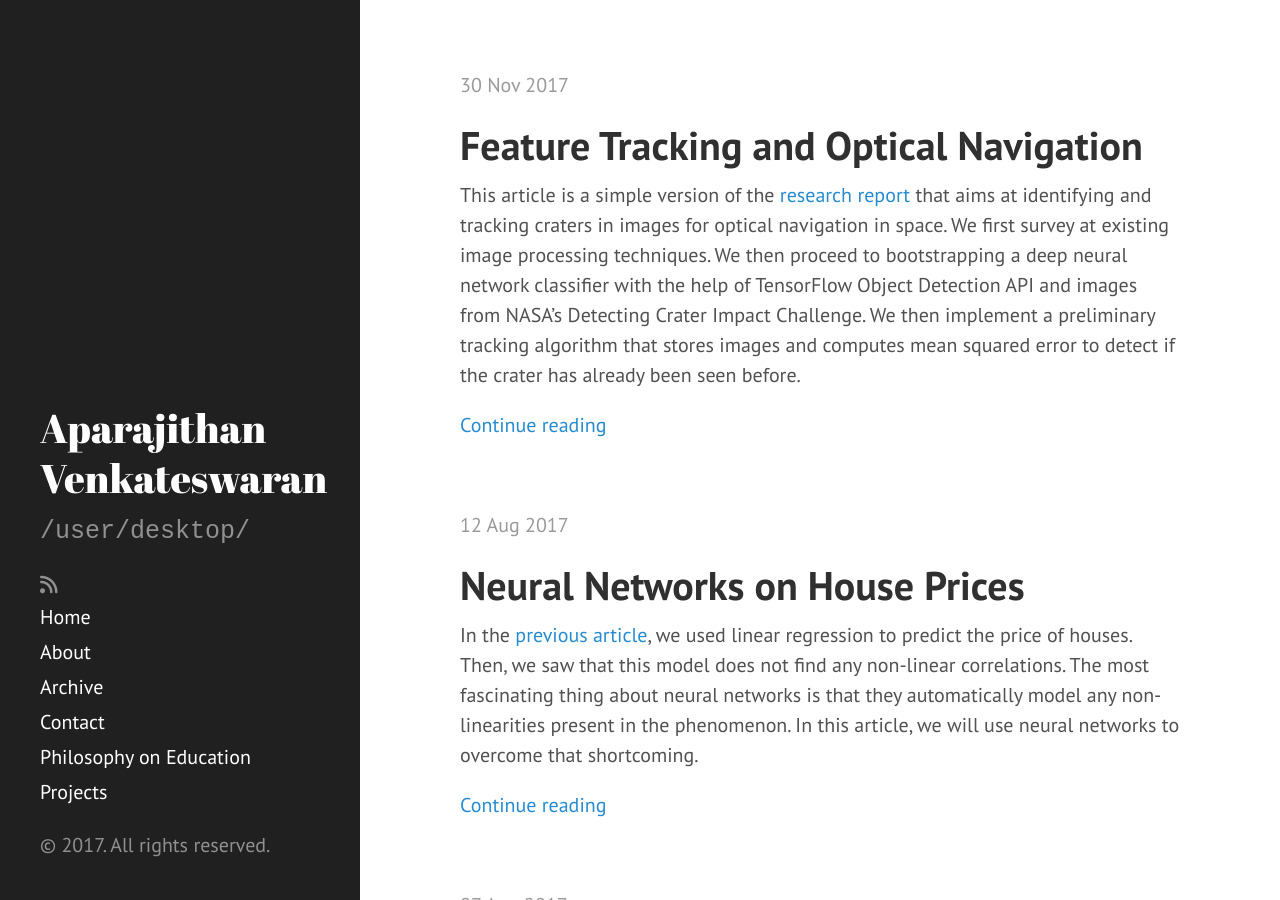
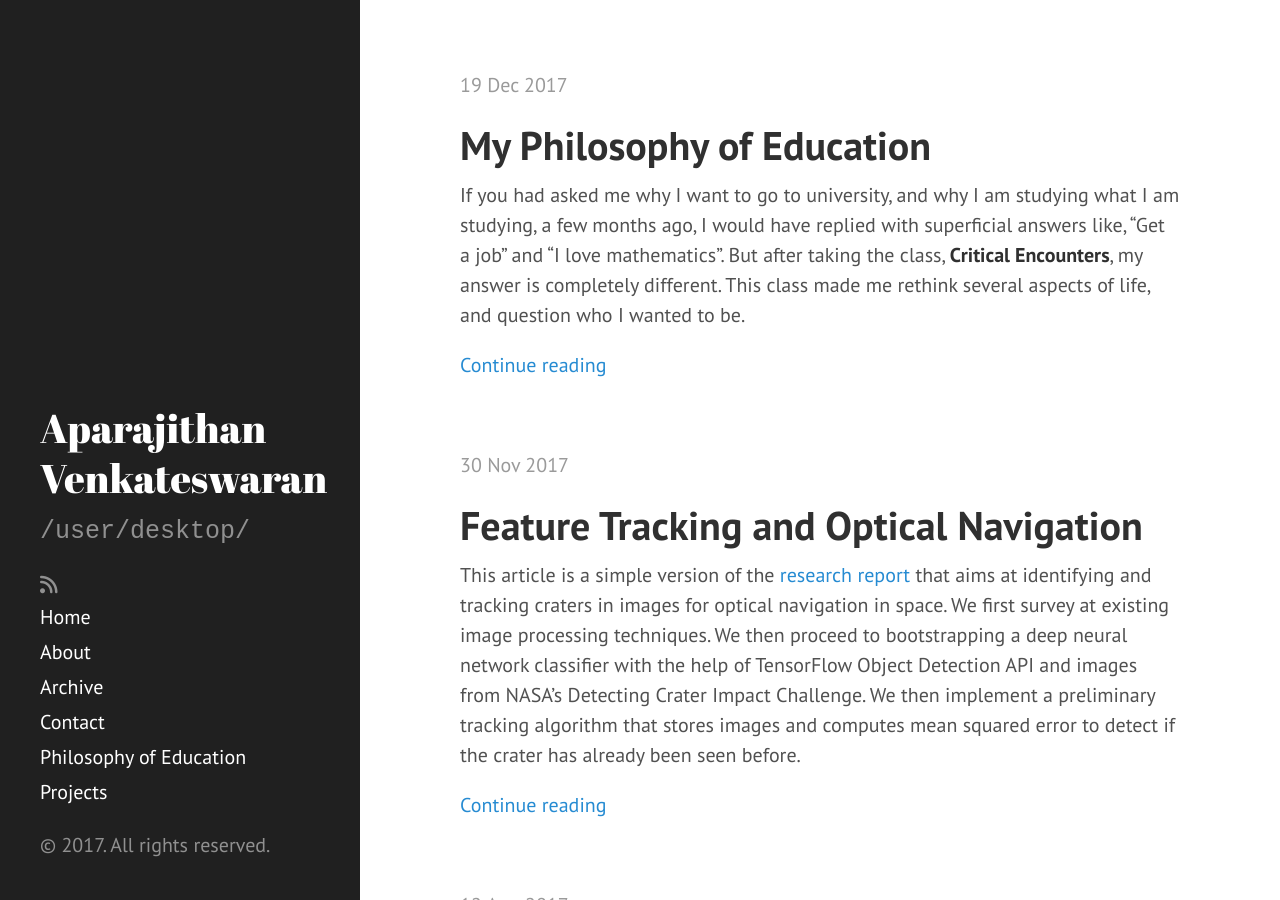
Before and after one commit to AparaV/aparavenkat.com, a Jekyll site: the page built from index.html, in a window 1280 px wide and 900 px high. Built offline with Jekyll 4.4.1, drawn with Linux system fonts in a browser that asks for light colours; nearby versions of some CDN libraries; the list of posts is cut into pages by our own code; some of the changed lines change nothing that is shown; some of the changed text lies outside the part shown.

Commit message:
New post on my philosophy of education :tada:

```diff
--- /dev/null
+++ b/_posts/2017-12-19-philosophy-of-education.md
@@ -0,0 +1,26 @@
+---
+layout: post
+title: My Philosophy of Education
+description: What do I want from university education? How do I want to approach it? What is its purpose in my life?
+comments: true
+---
+
+If you had asked me why I want to go to university, and why I am studying what I am studying, a few months ago, I would have replied with superficial answers like, "Get a job" and  "I love mathematics". But after taking the class, **Critical Encounters**, my answer is completely different. This class made me rethink several aspects of life, and question who I wanted to be.
+<!--excerpt_ends-->
+One of the final assignments for this class was to give _my_ statement on the philosophy of education. Here is the prompt for the assignment:
+
+> _What do you want from university education? How do you want to approach it? What is its purpose in your life?_
+
+And this was my response.
+
+<hr>
+
+At the crux, education is a very simple notion. Who is educated know that they know nothing. And I want my university education to be an embodiment of that idea. I want to be challenged every day, and every moment - I want to be constantly reminded that the only thing I can ever know for sure is that I know nothing. I want my education to equip me with the tools necessary to wrestle with the thought that I will forever remain this way. And through these challenges, I want to identify, and maybe invent, myself. Finally, I want my education to allow me to make my own choices - not those defined by the society - with the newfound perception of myself. As Merton says, "[...] to identify who it is that chooses".
+
+I want to approach my education from three different avenues - curiosity, skepticism, and suspension of disbelief. Though they are conflicting at a superficial level, I think they reflect the idea that "_Knowing that I know nothing_" is the essence of education. Firstly, I want to approach education with curiosity, a yearning to know more about everything. Only with this constant dissatisfaction of what I know right now can I ever truly learn that I know nothing. Next, I want to approach everything that my curious mind wants to know with a degree of skepticism. The fact that I know nothing should make me question whether the source of this new idea, be it a book or a lecturer, knows anything. Doubting and questioning everything is the key to understanding that we all know nothing. Finally, I want to approach education by suspending disbelief. Sometimes, perhaps to prevent the elusive case of Ivan Illych-ism, it is better to suspend your rationality, and believe something surreal for the sake of it. For education to be complete, I think there are times when we need to temporarily give up logic and reason, and indulge in something completely preposterous for pure enjoyment and spontaneity. Approaching education from these contrasting paths is a great challenge by itself. And I think that this is the way to identify myself.
+
+The purpose of education in my life, on an abstract level, is to be able to make my own learned choices, and have my own conscious opinions. Armed with these, I want to spread the same to my society. I want to help others to make their own learned choices, and have their own conscious opinions. I want to use the gift that is my education to help others. Concretely, this would be something, but not necessarily, along the lines of setting up a charity for those in need; bridging the scientific gap across the world and; coming up with technology that helps people with terminal illnesses like cancer. In short, with my education, I want to make a difference in others' lives.
+
+<hr>
+
+This made me really think about what is it I want from my university education. Now, that I have discovered why I truly want to be educated, I think it is of utmost importance that I never lose sight of this. I also think that it is important for others to know what I value the most in education. Due to those reasons, and others, I have made a permalink to my statement on the philosophy of education to me homepage. You can find the link on the navigation pane. And here you go - [Philosophy of Education](../../../../philosophy/)
--- a/philosophy.md
+++ b/philosophy.md
@@ -1,6 +1,6 @@
 ---
 layout: page
-title: Philosophy on Education
+title: Philosophy of Education
 ---
 
 > _What do I want from university education? How do I want to approach it? What is its purpose in my life?_
```
